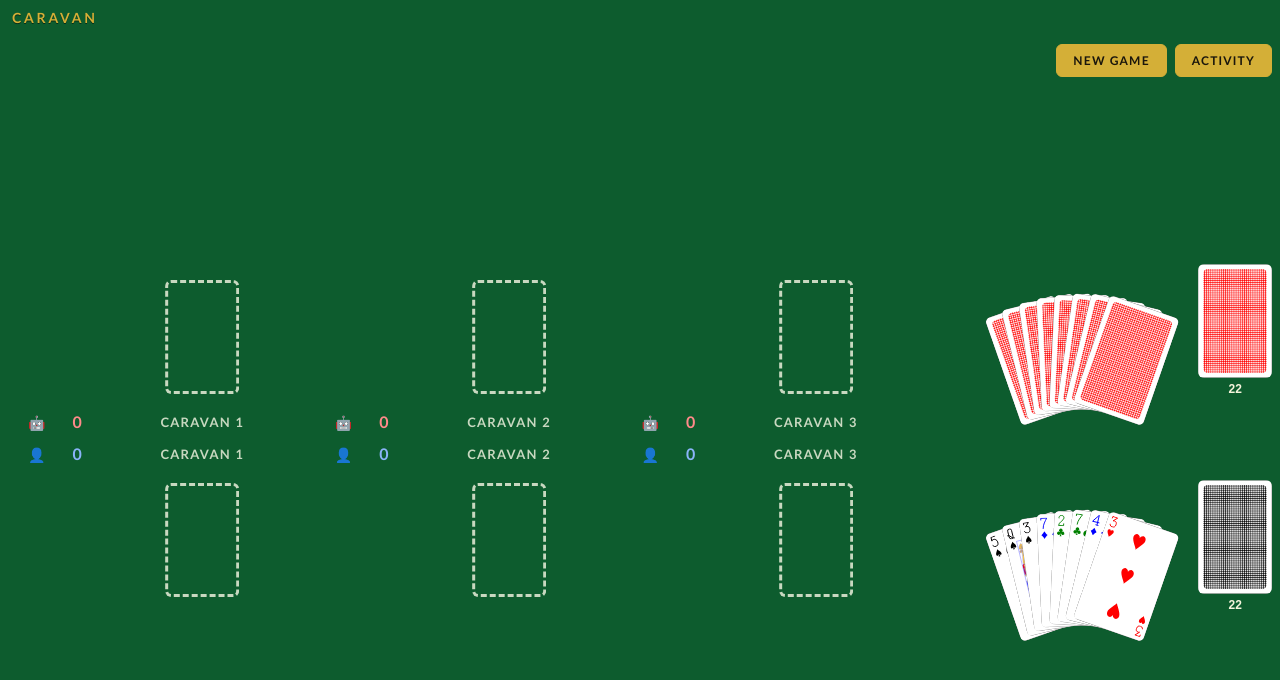
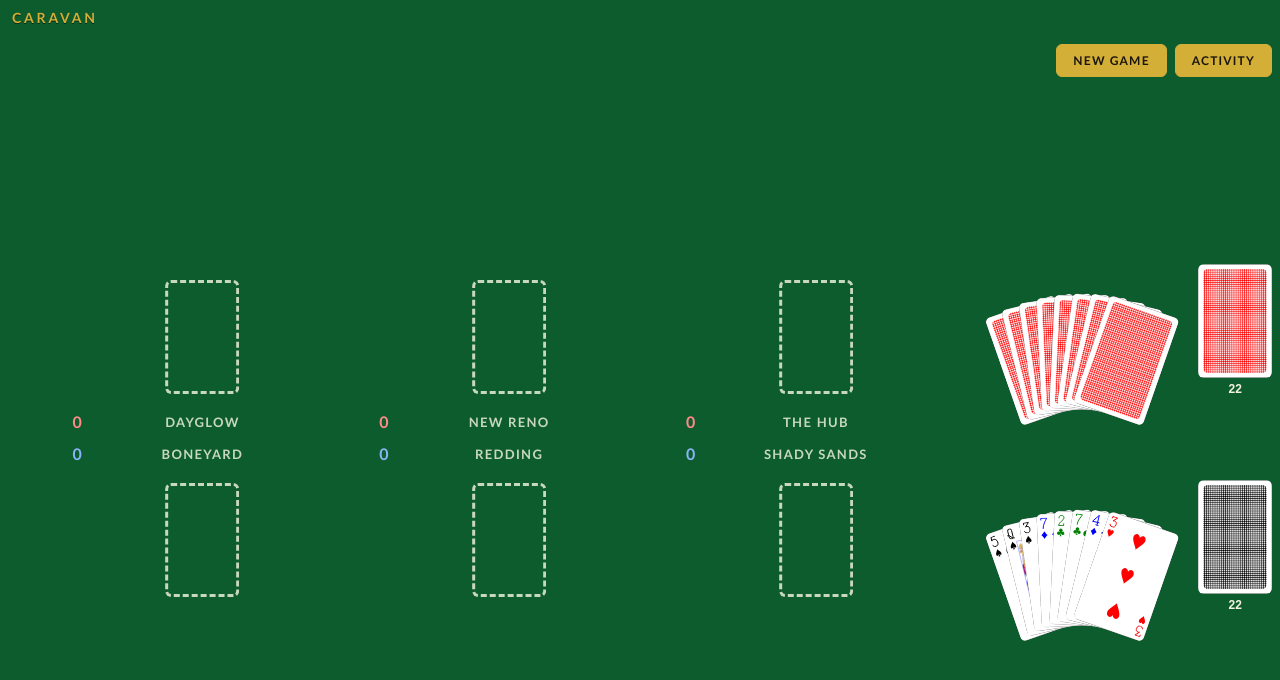
Before and after one commit to thekingofspain/caravan-game, a React (Vite) app: page / in a window 1280 px wide. Shown: the top 680 px of the page. Built offline with nearby package versions, Linux system fonts and the light colour scheme.

Commit message:
Rename caravans to Fallout location names; drop score-line side icon

```diff
--- a/src/game/engine.ts
+++ b/src/game/engine.ts
@@ -1,5 +1,6 @@
 import { buildDeck, jokerColor, SUIT_SYMBOL } from "./cards";
 import { canPlayValue, caravanTotal, isInRange, isJacked, isValidTarget } from "./rules";
+import { caravanName } from "./names";
 import { gameWinner, pairWinner } from "./scoring";
 import { LogEntry } from "./types";
 import {
@@ -147,7 +148,7 @@ function pendingDetail(state: GameState, refs: TargetRef[]): string[] {
   const detail: string[] = [];
   for (const [key, cards] of byCar) {
     const [p, ci] = key.split("-").map(Number) as [PlayerId, number];
-    detail.push(`${ownerLabel(p)} caravan ${ci + 1}: ${cards.map(fmt).join(", ")}`);
+    detail.push(`${ownerLabel(p)} caravan ${caravanName(p, ci)}: ${cards.map(fmt).join(", ")}`);
   }
   return detail;
 }
@@ -181,14 +182,14 @@ function describe(action: Action, state: GameState): string | null {
   if (action.type === "playValue") {
     const c = state.players[action.player].hand[action.handIndex];
     const row = state.players[action.player].caravans[action.caravan].cards.length + 1;
-    return `${actor} placed ${fmt(c)} on row ${row} of ${ownerLabel(action.player)} caravan ${action.caravan + 1}.`;
+    return `${actor} placed ${fmt(c)} on row ${row} of ${ownerLabel(action.player)} caravan ${caravanName(action.player, action.caravan)}.`;
   }
 
   if (action.type === "playFace") {
     const c = state.players[action.player].hand[action.handIndex];
     const tgt = state.players[action.target.player].caravans[action.target.caravan].cards[action.target.cardIndex];
     const row = action.target.cardIndex + 1;
-    const caravan = action.target.caravan + 1;
+    const caravan = caravanName(action.target.player, action.target.caravan);
     const owner = ownerLabel(action.target.player);
     let effect = "";
     if (c.rank === "J") effect = ` — marked ${fmt(tgt.card)} for removal`;
@@ -206,13 +207,13 @@ function describe(action: Action, state: GameState): string | null {
   }
 
   if (action.type === "disband") {
-    return `${actor} disbanded ${ownerLabel(action.player)} caravan ${action.caravan + 1}.`;
+    return `${actor} disbanded ${ownerLabel(action.player)} caravan ${caravanName(action.player, action.caravan)}.`;
   }
 
   if (action.type === "removeJacked") {
     const tgt = state.players[action.target.player].caravans[action.target.caravan].cards[action.target.cardIndex];
     const row = action.target.cardIndex + 1;
-    const caravan = action.target.caravan + 1;
+    const caravan = caravanName(action.target.player, action.target.caravan);
     const owner = ownerLabel(action.target.player);
     const cardDesc = tgt ? fmt(tgt.card) : "card";
     return `${actor} removed ${cardDesc} on row ${row} of ${owner} caravan ${caravan}.`;
--- /dev/null
+++ b/src/game/names.ts
@@ -0,0 +1,12 @@
+import { PlayerId } from "./types";
+
+const NAMES: Record<PlayerId, [string, string, string]> = {
+  0: ["Boneyard", "Redding", "Shady Sands"],
+  1: ["Dayglow", "New Reno", "The Hub"],
+};
+
+export const CARAVAN_NAMES = NAMES;
+
+export function caravanName(player: PlayerId, index: number): string {
+  return NAMES[player][index];
+}
--- a/src/ui/Board.tsx
+++ b/src/ui/Board.tsx
@@ -2,6 +2,7 @@ import { useCallback, useMemo, useState } from "react";
 import { GameStore, isHumanTurn, handSelectable } from "../state/useGame";
 import { PlayerType, TargetRef } from "../game/types";
 import { pairWinner } from "../game/scoring";
+import { caravanName } from "../game/names";
 import { Caravan, CaravanScore } from "./Caravan";
 import { PlayerHand } from "./PlayerHand";
 import { CardView } from "./CardView";
@@ -157,7 +158,7 @@ export function Board({ store }: { store: GameStore }) {
   const onDisband = useCallback(
     (ci: number) => {
       if (!canDisbandAny) return;
-      if (!window.confirm(`Disband caravan ${ci + 1}? All its cards will be discarded.`)) return;
+      if (!window.confirm(`Disband ${caravanName(0, ci)}? All its cards will be discarded.`)) return;
       act({ type: "disband", player: 0, caravan: ci as 0 | 1 | 2 });
       setSel(null);
     },
@@ -218,11 +219,10 @@ export function Board({ store }: { store: GameStore }) {
                 <div className="caravan-col" key={ci}>
                   <div className={`caravan-col__header caravan-col__header--${side}`}>
                       <CaravanScore
-                      playerType={side}
                         caravan={aiPlayer.caravans[ci]}
                         highestSold={pairWinnerPlayer === 1}
                       />
-                    <span className="caravan-col__title">Caravan {ci + 1}</span>
+                      <span className="caravan-col__title">{caravanName(1, ci)}</span>
                   </div>
                   <Caravan
                     playerType="ai"
@@ -269,11 +269,10 @@ export function Board({ store }: { store: GameStore }) {
                 <div className="caravan-col" key={ci}>
                   <div className={`caravan-col__header caravan-col__header--${side}`}>
                       <CaravanScore
-                      playerType={side}
                         caravan={humanPlayer.caravans[ci]}
                         highestSold={pairWinnerPlayer === 0}
                       />
-                    <span className="caravan-col__title">Caravan {ci + 1}</span>
+                      <span className="caravan-col__title">{caravanName(0, ci)}</span>
                   </div>
                   <Caravan
                     playerType="human"
@@ -291,7 +290,7 @@ export function Board({ store }: { store: GameStore }) {
                         type="button"
                         className="caravan__disband"
                         onClick={() => onDisband(ci)}
-                        aria-label={`Disband your caravan ${ci + 1}`}
+                        aria-label={`Disband your ${caravanName(0, ci)}`}
                       >
                         Disband
                       </button>
--- a/src/ui/Caravan.tsx
+++ b/src/ui/Caravan.tsx
@@ -20,8 +20,6 @@ interface CaravanProps {
 function targetKey(t: TargetRef): string {
   return `${t.player}-${t.caravan}-${t.cardIndex}`;
 }
-
-const SIDE_ICON = { human: "👤", ai: "🤖" } as const;
 
 function CaravanImpl({
   playerType,
@@ -168,11 +166,9 @@ function dirArrow(dir: "asc" | "desc" | null): string {
 }
 
 export function CaravanScore({
-  playerType,
   caravan,
   highestSold,
 }: {
-  playerType: PlayerType;
   caravan: CaravanType;
   highestSold: boolean;
 }) {
@@ -180,7 +176,6 @@ export function CaravanScore({
   const inRange = isInRange(total);
   return (
     <div className="caravan-col__score" aria-hidden="true">
-      <span className="caravan-col__icon">{SIDE_ICON[playerType]}</span>
       <span className="caravan-col__total">
         {inRange ? <span className={`caravan-col__dollar ${highestSold ? "is-highest" : ""}`}>$</span> : null}
         {total}
--- a/src/ui/Sidebar.tsx
+++ b/src/ui/Sidebar.tsx
@@ -1,8 +1,13 @@
 import { memo, useEffect, useRef } from "react";
 import type { ReactNode } from "react";
 import { LogEntry } from "../game/types";
+import { CARAVAN_NAMES } from "../game/names";
 
-const RE_WHO = /(?:row (\d+) of )?(AI's|your) caravan (\d+)|\bYou\b|\bAI\b|AI's|\byour\b/g;
+const CARAVAN_NAME_ALT = Object.values(CARAVAN_NAMES).flat().join("|");
+const RE_WHO = new RegExp(
+  `(?:row (\\d+) of )?(AI's|your) caravan (${CARAVAN_NAME_ALT})|\\bYou\\b|\\bAI\\b|AI's|\\byour\\b`,
+  "g",
+);
 const RE_CARD = /\{([^{}]+)\}/g;
 const RE_STYLE = /\*\*([^*]+)\*\*|\*([^*]+)\*/g;
 
@@ -18,9 +23,9 @@ function decorateWho(text: string, keyBase: string): ReactNode[] {
   while (m !== null) {
     if (m.index > last) nodes.push(text.slice(last, m.index));
     const key = `${keyBase}-${k++}`;
-    if (m[2] !== undefined) {
-      const side = m[2] === "AI's" ? "ai" : "human";
-      const ref = `@${m[3]}`;
+      if (m[2] !== undefined) {
+        const side = m[2] === "AI's" ? "ai" : "human";
+        const ref = m[3];
       nodes.push(
         <span
           key={key}
```
Also changed, not shown: 1 other file (tests, documents, lock files or other folders). Lines whose indentation alone changed are shown as unchanged.
